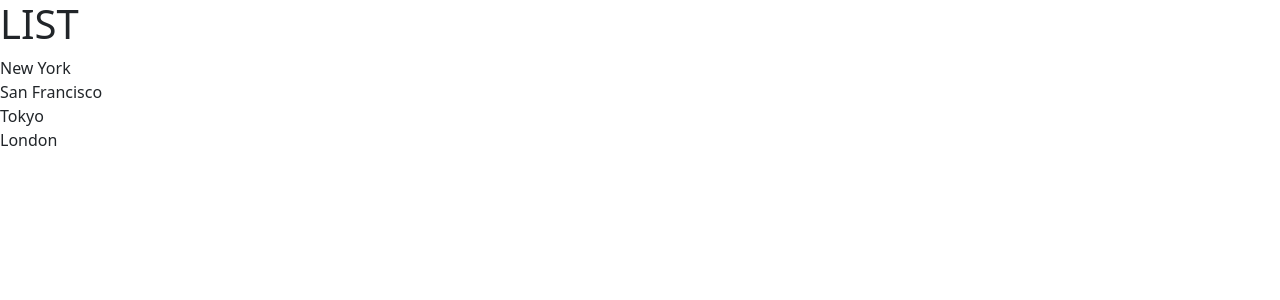
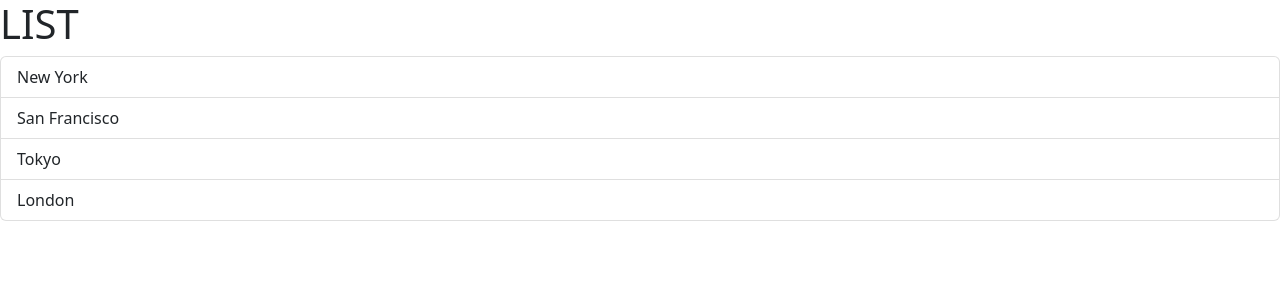
Before and after one commit to jmarron7/react-course, a React (Vite) app: page / in a window 1280 px wide. Shown: the top 300 px of the page. Built offline with nearby package versions, Linux system fonts and the light colour scheme.

Commit message:
handling events. managing state

```diff
--- a/src/components/ListGroup.tsx
+++ b/src/components/ListGroup.tsx
@@ -1,15 +1,29 @@
+import { useState } from "react";
+
 function ListGroup() {
   let items = ["New York", "San Francisco", "Tokyo", "London"];
-  //items = [];
-
+  // Hook
+  const [selectedIndex, setSelectedIndex] = useState(-1);
   return (
     // <> Fragment same as <Fragment>
     <>
       <h1>LIST</h1>
       {items.length === 0 && <p>No item found</p>}
       <ul className="list-group">
-        {items.map((item) => (
-          <li key={item}>{item}</li>
+        {items.map((item, index) => (
+          <li
+            className={
+              selectedIndex === index
+                ? "list-group-item active"
+                : "list-group-item"
+            }
+            key={item}
+            onClick={() => {
+              setSelectedIndex(index);
+            }}
+          >
+            {item}
+          </li>
         ))}
       </ul>
     </>
```
Also changed, not shown: src/Message.tsx (+3 -5 lines).
